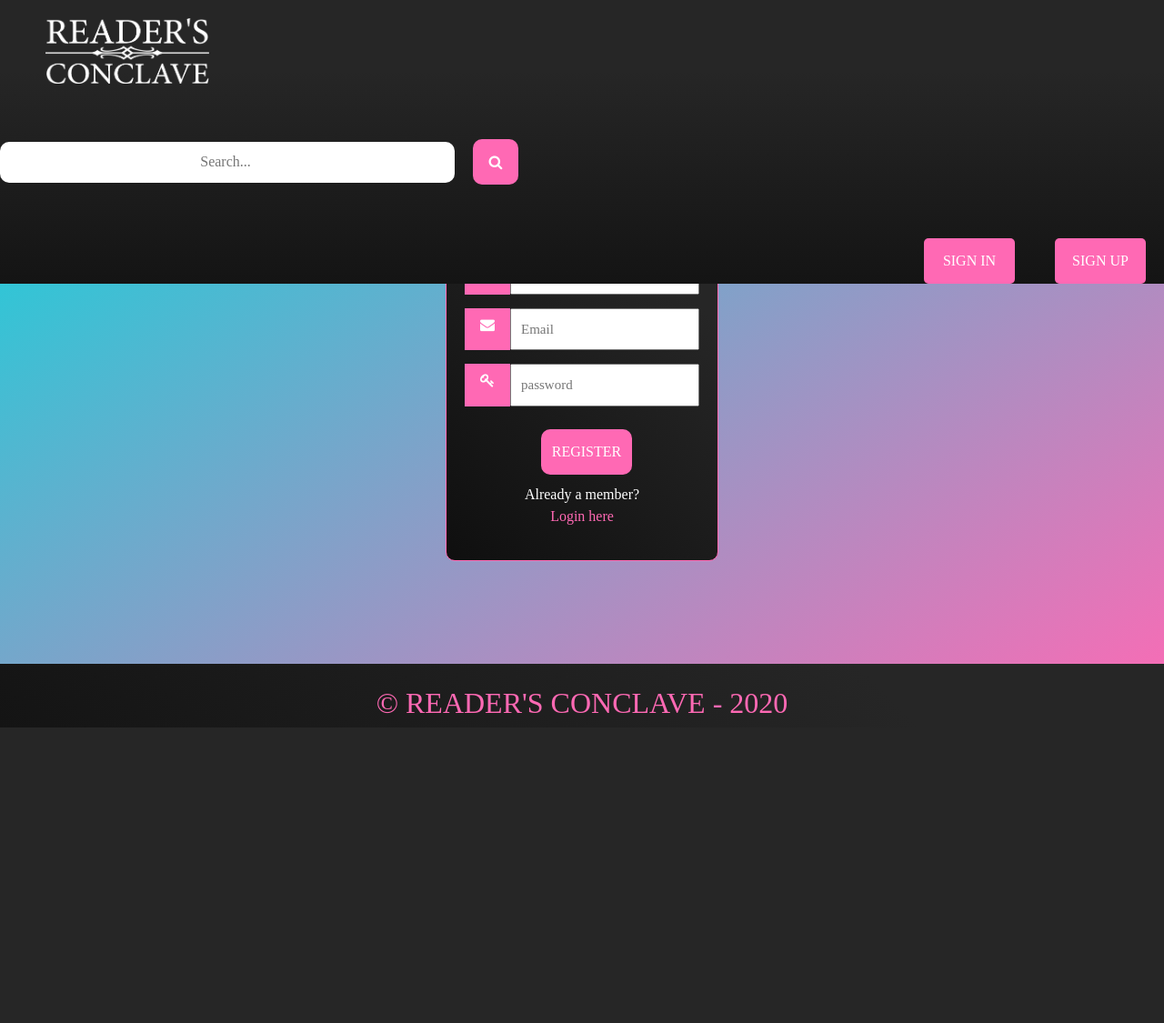
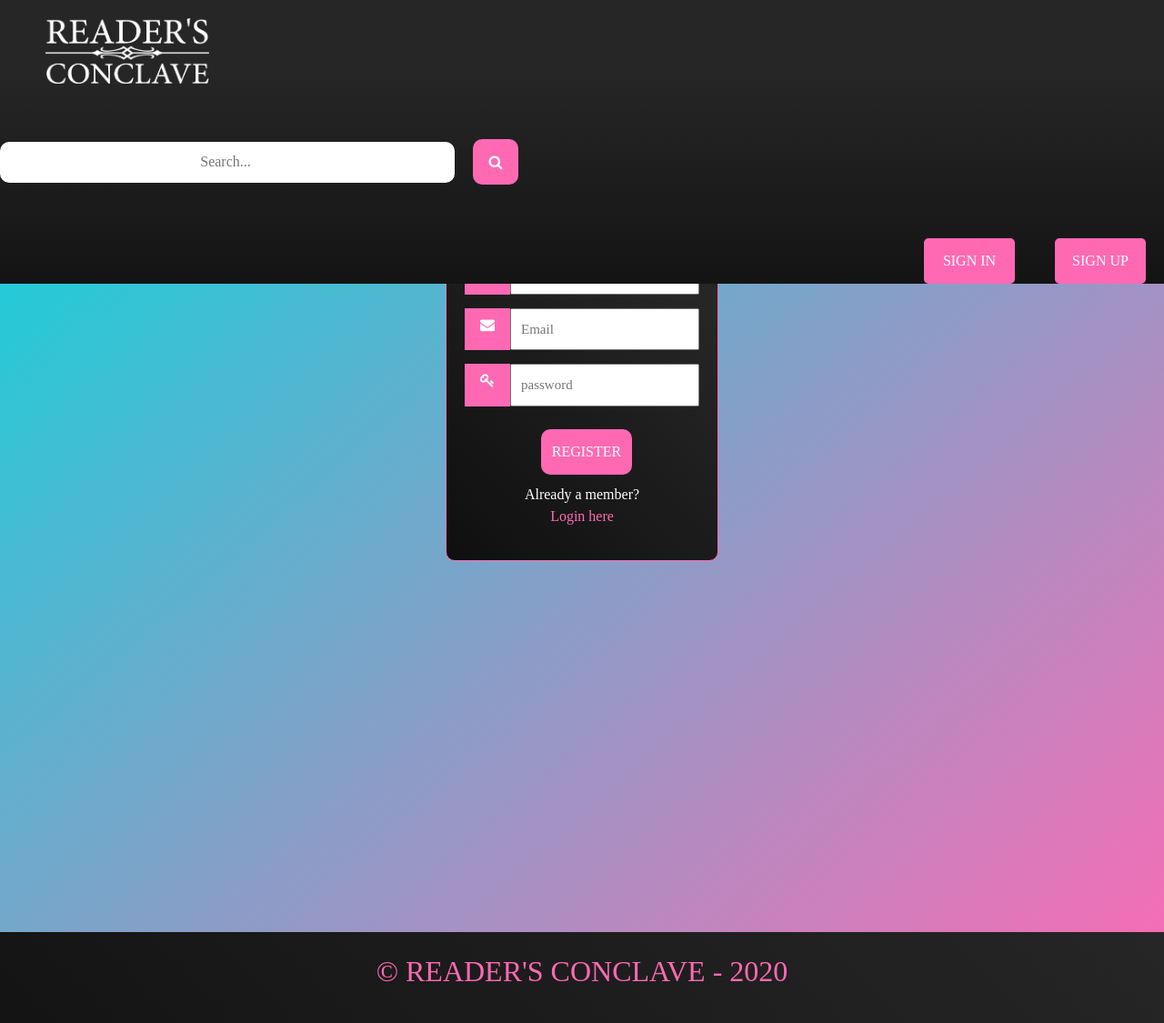
Before and after one commit to Cyraphim/Alexandria, a Flask app: page /register in a window 1280 px wide. Shown: the whole page at 91% size. Before the commit the page ends 800 px from the top, so only its background shows below. Run offline with Flask 2, Linux system fonts and the light colour scheme; some libraries are stand-ins or nearby versions.

Commit message:
Fixed by the foot

```diff
--- a/static/css/main.css
+++ b/static/css/main.css
@@ -336,12 +336,14 @@
 }
 
 footer {
-    position: absolute;
+    position: relative;
     bottom: 0;
     width: 100%;
     color: #fff;
+    height: 100px;
     text-align: center;
-    background: linear-gradient(45deg, rgba(20, 20, 20, 1) 00%, var(--primary-color) 75%);
+    margin-top: auto;
+    background: linear-gradient(45deg, rgba(20, 20, 20, 20) 00%, var(--primary-color) 100%);
 }
 
 .profile input[type="text"] {
@@ -466,3 +468,9 @@
 a:hover .fa-youtube {
     color: #f00;
 }
+
+.wholepage {
+    min-height: 100%;
+    margin: 0 auto -50px;
+    /* the bottom margin is the negative value of the footer's height */
+}
--- a/templates/base.html
+++ b/templates/base.html
@@ -38,9 +38,9 @@
     <br>
     <br>
     <br>
-    <br>{%block body%} {%endblock%}
-
-    <footer align=center class="footer">
+    <br> {%block body%} {%endblock%}
+    <div class="bodyforfooter">
+        <footer id="footer" class="footer" align=center>
             <br>
             <a href="/contact">
                 <h2 size=40px>
@@ -48,7 +48,7 @@
                 </h2>
             </a>
         </footer>
-
+    </div>
     <script src="https://code.jquery.com/jquery-3.2.1.min.js ">
     </script>
     <script src="https://unpkg.com/flickity@2/dist/flickity.pkgd.min.js ">
--- a/templates/register.html
+++ b/templates/register.html
@@ -30,4 +30,20 @@
         </div>
     </form>
 </section>
-{%endblock%}
+<br>
+<br>
+<br>
+<br>
+<br>
+<br>
+<br>
+<br>
+<br>
+<br>
+<br>
+<br>
+<br>
+<br>
+<br>
+<br>
+<br> {%endblock%}
```
Also changed, not shown: templates/Login.html (+19 -2 lines), templates/home.html (+3 -5 lines). Lines whose indentation alone changed are shown as unchanged.
